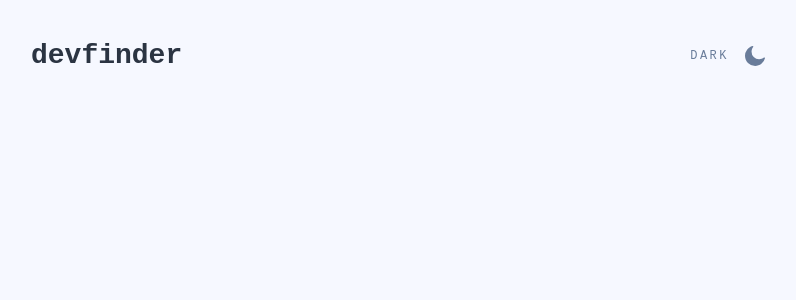
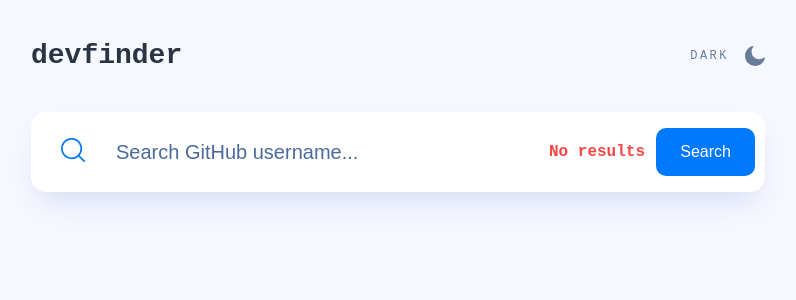
Before and after one commit to evgenybalagurov/github-profiles, a React (Create React App) app: page / in a window 1280 px wide. Shown: the top 300 px of the page, without its empty margins (242-1038 px from the left). Built offline with nearby package versions, Linux system fonts and the light colour scheme; the HTML template or start-up script is replaced by a standard one.

Commit message:
add search form

```diff
--- a/src/App.tsx
+++ b/src/App.tsx
@@ -1,10 +1,12 @@
 import { Container } from "components/Container";
 import { Header } from "components/Header";
+import { Search } from "components/Search";
 
 function App() {
   return (
     <Container>
       <Header />
+      <Search hasError onSubmit={() => {}} />
     </Container>
   );
 }
--- /dev/null
+++ b/src/components/Button/Button.module.scss
@@ -0,0 +1,14 @@
+.button {
+  padding: 12px 24px;
+  border-radius: 10px;
+  border: none;
+  background-color: var(--main-color);
+  color: var(--white);
+  font-size: 1rem;
+  line-height: 1.5;
+  cursor: pointer;
+
+  &:hover {
+    background-color: var(--main-color-hover);
+  }
+}
--- /dev/null
+++ b/src/components/Button/Button.tsx
@@ -0,0 +1,12 @@
+import styles from './Button.module.scss';
+
+interface ButtonProps {
+  children: string,
+  onClick?: React.MouseEventHandler<HTMLButtonElement>,
+}
+
+export const Button = ({ children, onClick }: ButtonProps) => (
+  <button className={styles.button} onClick={onClick}>
+    {children}
+  </button>
+);
--- /dev/null
+++ b/src/components/Button/index.ts
@@ -0,0 +1 @@
+export * from './Button';
--- /dev/null
+++ b/src/components/Search/Search.module.scss
@@ -0,0 +1,83 @@
+:global {
+  body[data-theme='light'] {
+    --search-bg: var(--white);
+    --search-color: var(--gray-300);
+    --search-placeholder-color: var(--gray-200);
+    --search-shadow: var(--shadow);
+  }
+
+  body[data-theme='dark'] {
+    --search-bg: var(--gray-400);
+    --search-color: var(--white);
+    --search-placeholder-color: var(--white);
+    --search-shadow: unset;
+  }
+}
+
+.search {
+  position: relative;
+  width: 100%;
+  overflow: hidden;
+  padding: 10px 10px 10px 16px;
+  background-color: var(--search-bg, white);
+  display: flex;
+  align-items: center;
+  box-shadow: var(--search-shadow);
+  border-radius: 15px;
+
+  @media (min-width: 768px) {
+    padding: 10px 10px 10px 30px;
+  }
+
+  &>button {
+    flex-shrink: 0;
+  }
+}
+
+.label {
+  cursor: pointer;
+}
+
+.textField {
+  padding: 0 10px;
+  flex-grow: 5;
+  height: 60px;
+  max-width: calc(100% - 100px - 20px);
+  border: none;
+  color: var(--search-color);
+  font-size: .75rem;
+  line-height: 1.5;
+  cursor: pointer;
+  background-color: var(--search-bg);
+
+  &::placeholder {
+    color: var(--search-placeholder-color);
+  }
+
+  &:focus {
+    outline: none;
+  }
+
+  @media (min-width: 767px) {
+    margin: 0 5px;
+    font-size: 1.25rem;
+    margin: 0 20px;
+  }
+}
+
+.error {
+  position: absolute;
+  right: 50%;
+  bottom: 5px;
+  color: var(--error-color);
+  font-size: 1rem;
+  line-height: 1.5;
+  font-weight: 700;
+
+  @media (min-width: 767px) {
+    right: 120px;
+    top: 50%;
+    transform: translateY(-50%);
+    bottom: unset;
+  }
+}
--- /dev/null
+++ b/src/components/Search/Search.tsx
@@ -0,0 +1,49 @@
+import { ReactComponent as SearchIcon } from 'assets/icon-search.svg';
+import { Button } from 'components/Button';
+import { useRef } from 'react';
+import styles from './Search.module.scss';
+
+interface SearchProps {
+  hasError: boolean;
+  onSubmit: (text: string) => void;
+}
+
+export const Search = ({ hasError, onSubmit }: SearchProps) => {
+  const searchRef = useRef<HTMLInputElement | null>(null);
+
+  const hendleSubmit = (event: React.FormEvent) => {
+    event.preventDefault();
+
+    const text = searchRef.current ? searchRef.current.value : '';
+
+    if (text) {
+      onSubmit(text);
+      if (searchRef.current)
+        searchRef.current.value = '';
+    }
+  }
+
+  return (
+    <form onSubmit={hendleSubmit} autoComplete="off">
+      <div className={styles.search}>
+        <label htmlFor="search" className={styles.label}>
+          <SearchIcon />
+        </label>
+        <input
+          ref={searchRef}
+          type="text"
+          className={styles.textField}
+          id="search"
+          name="username"
+          placeholder="Search GitHub username..."
+        />
+        {hasError && (
+          <div className={styles.error}>
+            No results
+          </div>
+        )}
+        <Button>Search</Button>
+      </div>
+    </form>
+  )
+};
--- /dev/null
+++ b/src/components/Search/index.ts
@@ -0,0 +1 @@
+export * from './Search';
```
